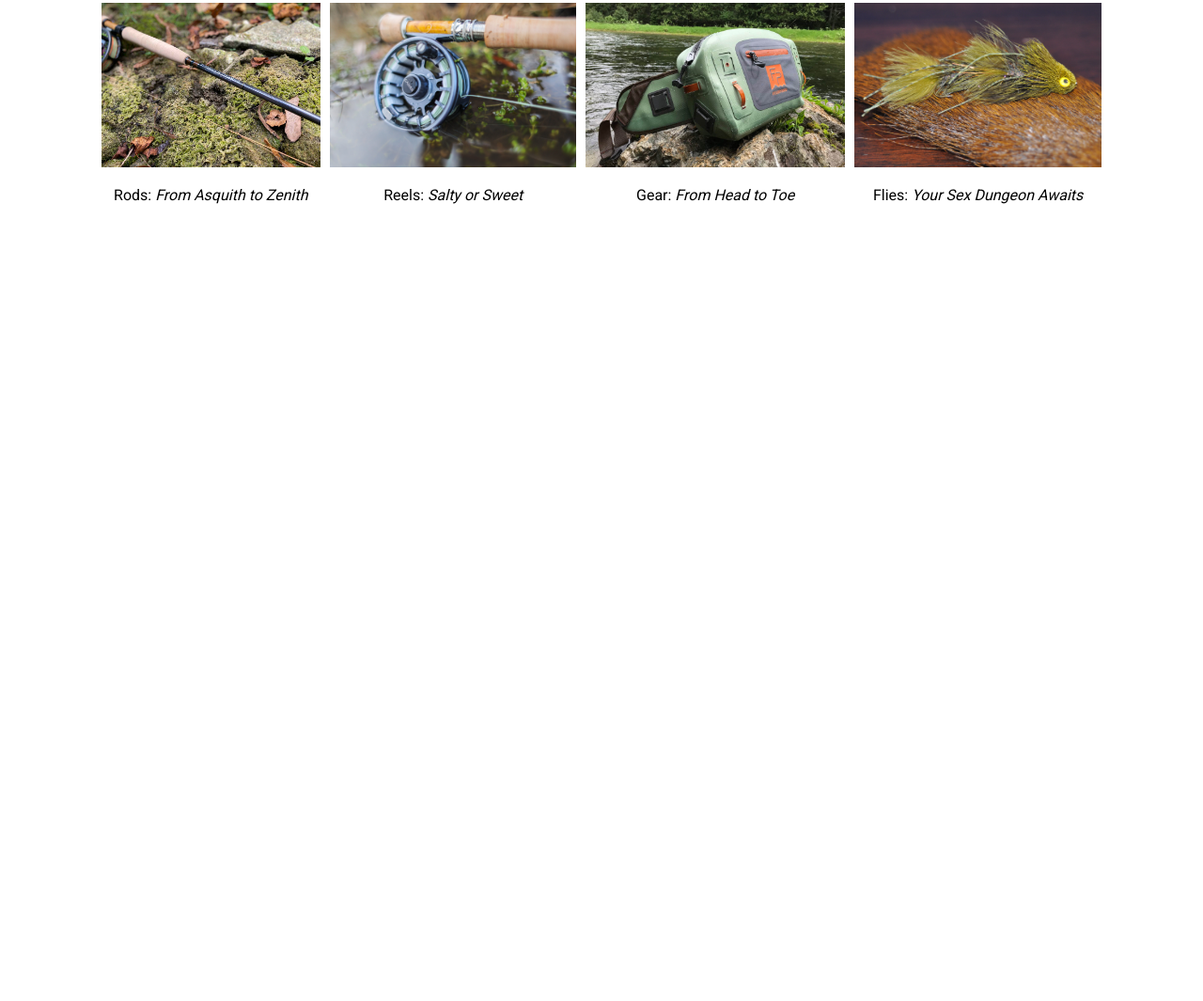
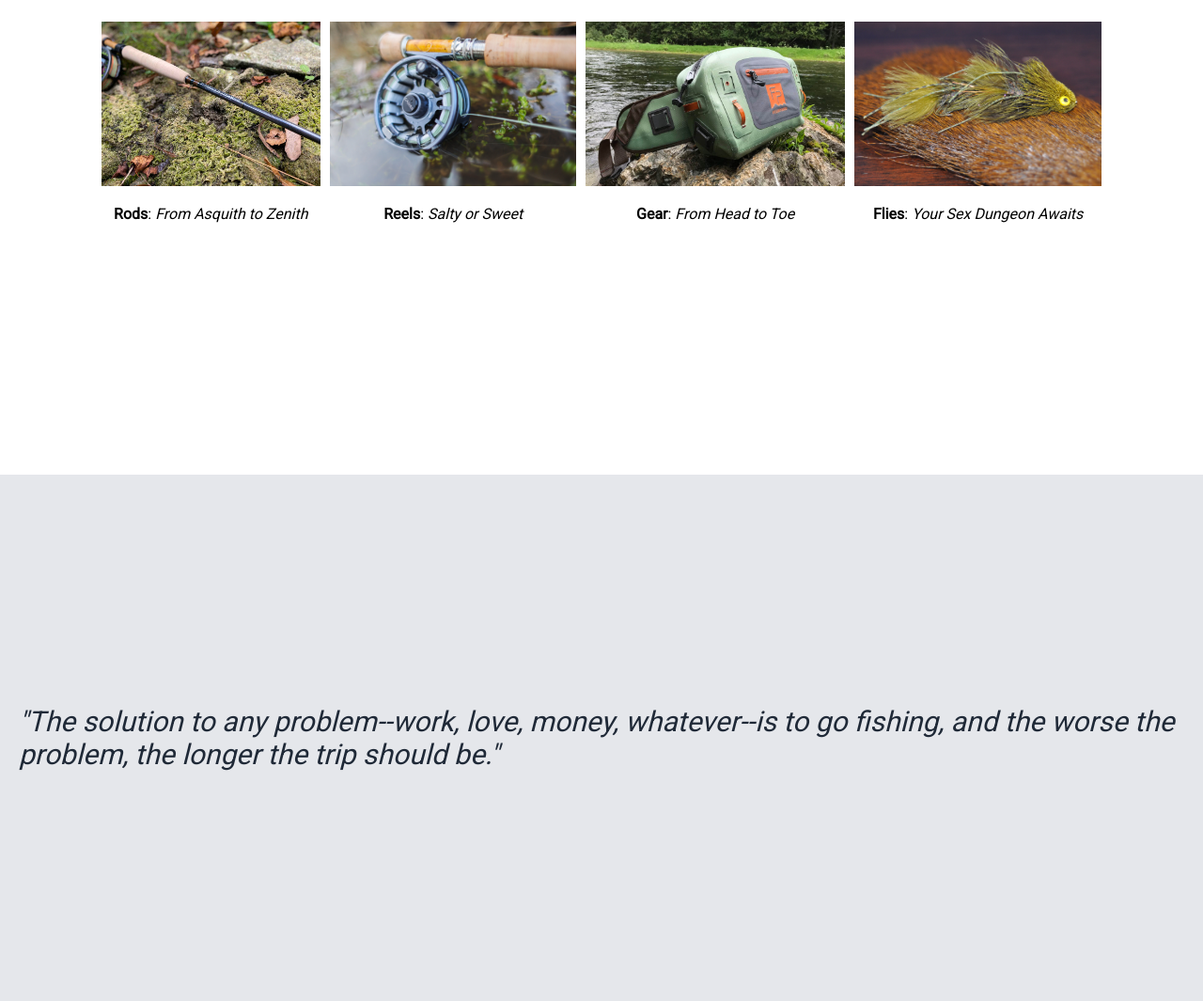
Before and after one commit to changed84/landing-page, a plain HTML site: page index.html in a window 1280 px wide. Shown: the part 965-2030 px from the top of the page at 94% size. Before the commit the page ends 1600 px from the top, so only its background shows below. Drawn offline with Linux system fonts and the light colour scheme.

Commit message:
Add anf finish quote

```diff
--- a/index.html
+++ b/index.html
@@ -46,7 +46,7 @@
                 <img src="tt-rod.jpeg" alt="fly rod">
             </div>
             <div class="mid-subtitles">
-            <p class="mid-subtitle">Rods: <em>From Asquith to Zenith</em></p>
+            <p class="mid-subtitle"><b>Rods</b>: <em>From Asquith to Zenith</em></p>
             </div>
             </div>
             <div class="reels">
@@ -54,7 +54,7 @@
                 <img src="galvan-reel.jpeg" alt="fly reel">
             </div>
             <div class="mid-subtitles">
-            <p class="mid-subtitle">Reels: <em>Salty or Sweet</em></p>
+            <p class="mid-subtitle"><b>Reels</b>: <em>Salty or Sweet</em></p>
             </div>
             </div>
             <div class="gear">
@@ -62,7 +62,7 @@
                 <img src="fp-pack.jpeg" alt="fly fishing pack">
             </div>
             <div class="mid-subtitles">
-            <p class="mid-subtitle">Gear: <em>From Head to Toe</em></p>
+            <p class="mid-subtitle"><b>Gear</b>: <em>From Head to Toe</em></p>
             </div>
             </div>
             <div class="flies">
@@ -70,11 +70,15 @@
                 <img src="flies.jpeg" alt="dry fly">
             </div>
             <div class="mid-subtitles">
-            <p class="mid-subtitle">Flies: <em>Your Sex Dungeon Awaits</em></p>
+            <p class="mid-subtitle"><b>Flies</b>: <em>Your Sex Dungeon Awaits</em></p>
             </div>
             </div>
         </div>
     </section>
+
+    <section class="quote-card">
+        <p class=>"The solution to any problem--work, love, money, whatever--is to go fishing, and the worse the problem, the longer the trip should be."</p>
+    </section>
 </body>
 
 </html>
--- a/styles.css
+++ b/styles.css
@@ -10,7 +10,7 @@ ul {
 
 .vl {
     border-left: 2px solid whitesmoke;
-    height: 25px;
+    height: 20px;
   }
 
 a {
@@ -36,7 +36,7 @@ a {
 .lm-cont {
     display: flex;
     flex-direction: column;
-    padding: 125px;
+    padding: 100px;
 
 }
 button {
@@ -61,7 +61,7 @@ h1 {
 
 .h-card {
     background-color: #1F2937;
-    height: 100vh;
+    height: 95vh;
 }
 
 body {
@@ -80,10 +80,11 @@ body {
 }
 
 .mid-card {
-    height: 100vh;
+    height: 85vh;
     display: flex;
     flex-direction: column;
     align-items: center;
+    padding: 15px;
 }
 
 .mid-section img {
@@ -93,6 +94,9 @@ body {
 
 .mid-title {
     padding: 50px;
+    font-size: 40px;
+    font-weight: 900;
+    color: #1F2937
 }
 
 .rods {
@@ -118,3 +122,15 @@ body {
     flex-direction: column;
     align-items: center;
 }
+
+.quote-card {
+    background-color: #E5E7EB;
+    height: 65vh;
+    display: flex;
+    align-items: center;
+    justify-content: center;
+    color:#1F2937;
+    font-style: italic;
+    font-size: 30px;
+    padding: 20px
+}
```
